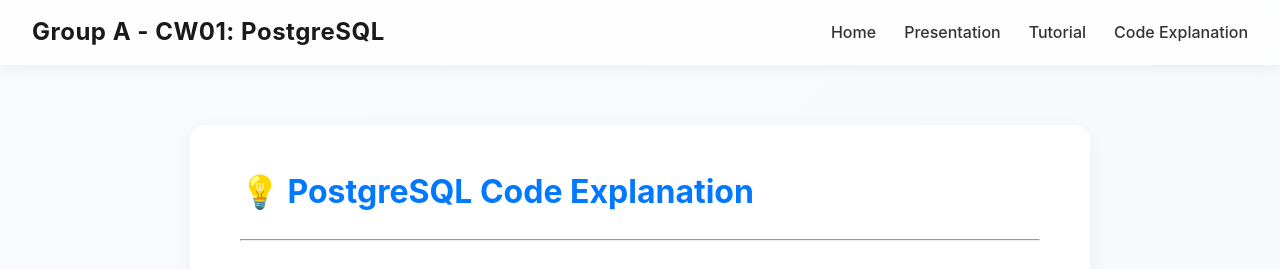
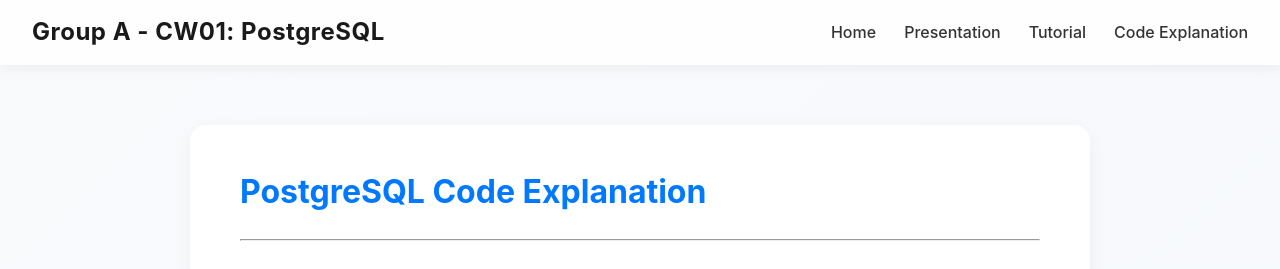
Before and after one commit to NINA08042/Group-A-PostgreSQL, a React (Vite) app: page /code in a window 1280 px wide. Shown: the top 269 px of the page. Built offline with nearby package versions, Linux system fonts and the light colour scheme.

Commit message:
Update CodeExplanation.tsx

```diff
--- a/src/pages/CodeExplanation.tsx
+++ b/src/pages/CodeExplanation.tsx
@@ -15,7 +15,7 @@
 
   return (
     <div className="page markdown-body">
-      <h1>💡 PostgreSQL Code Explanation</h1>
+      <h1>PostgreSQL Code Explanation</h1>
       <ReactMarkdown
         children={content.replaceAll("/Group-A-PostgreSQL/", `${base}`)}
         remarkPlugins={[remarkGfm]}
```
